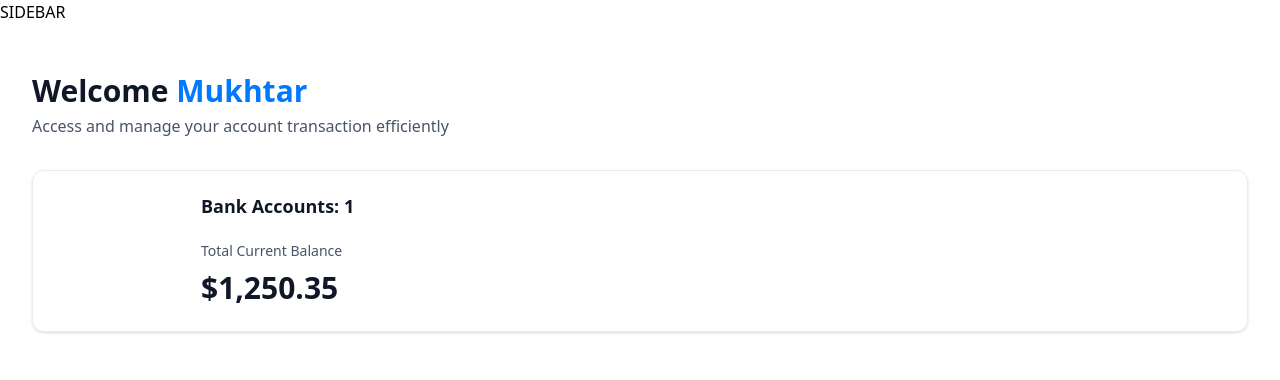
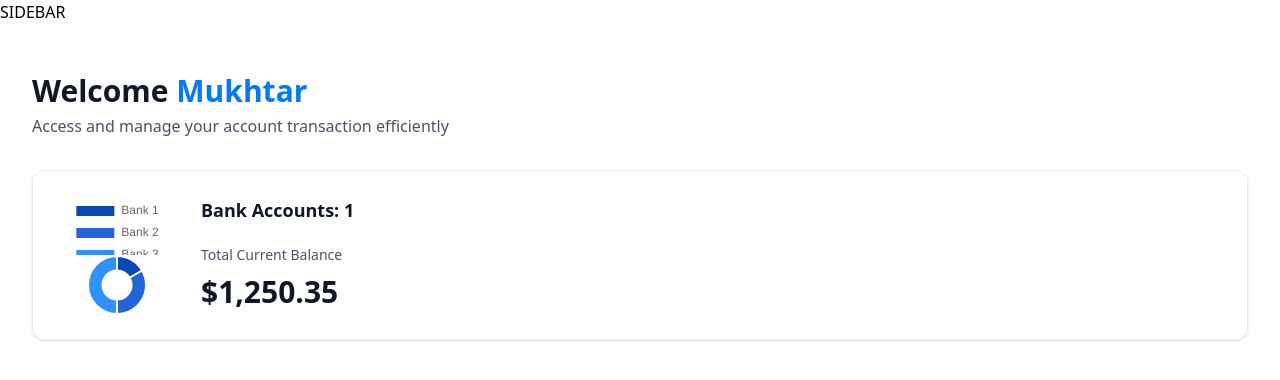
Before and after one commit to mukhtar-github/jsm_banking, a Next.js app: page / in a window 1280 px wide. Shown: the top 380 px of the page. Built offline with nearby package versions, Linux system fonts and the light colour scheme.

Commit message:
implement changes

```diff
--- a/components/DoughnutChart.tsx
+++ b/components/DoughnutChart.tsx
@@ -1,9 +1,24 @@
 "use client"
 
-import { Doughnut } from 'react-chartjs-2';
+import { Chart as ChartJS, ArcElement, Tooltip, Legend } from "chart.js";
+import { Doughnut } from "react-chartjs-2";
 
-const DoughnutChart = () => {
-  return <Doughnut data={[]} />
+ChartJS.register(ArcElement, Tooltip, Legend);
+
+const DoughnutChart = ({ accounts }: DoughnutChartProps) => {
+
+    const data = {
+        datasets: [
+            {
+              label: "Banks",
+              data: [1250, 2500, 3750],
+              backgroundColor: ['#0747b6', '#2265d8', '#2f91fa']
+            }
+        ],
+        labels: ['Bank 1', 'Bank 2', 'Bank 3']
+    }
+
+    return <Doughnut data={data} />
 }
 
 export default DoughnutChart
--- a/components/TotalBalanceBox.tsx
+++ b/components/TotalBalanceBox.tsx
@@ -1,11 +1,12 @@
 import AnimatedCounter from './AnimatedCounter'
+import DoughnutChart from './DoughnutChart'
 
 const TotalBalanceBox = ({ accounts = [], totalBanks, totalCurrentBalance
 }: TotlaBalanceBoxProps) => {
   return (
     <section className='total-balance'>
         <div className='total-balance-chart'>
-            {/* DoughnutChart */}
+          <DoughnutChart accounts={accounts}/>
         </div>
 
         <div className='flex flex-col gap-6'>
```
